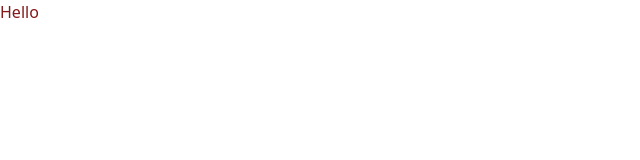
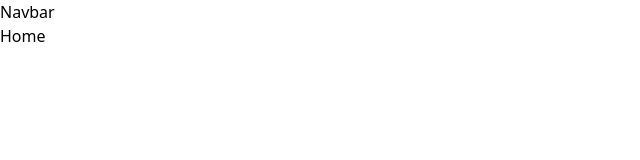
Before and after one commit to lokeshloki3/portfolio-lokesh, a React (Vite) app: page / in a window 1280 px wide. Shown: the top 160 px of the page, without its empty margins (0-640 px from the left). Built offline with nearby package versions, Linux system fonts and the light colour scheme.

Commit message:
Routes created in App

```diff
--- a/src/App.jsx
+++ b/src/App.jsx
@@ -1,11 +1,26 @@
+import React from "react";
+import { BrowserRouter as Router, Routes, Route } from "react-router-dom";
+import Home from "./pages/Home";
+import About from "./pages/About";
+import Projects from "./pages/Projects";
+import Contact from "./pages/Contact";
+import Navbar from "./components/Navbar";
 
 function App() {
 
   return (
-    <>
-      <div className='text-red-900'>Hello</div>
-    </>
-  )
+    <Router>
+      <div>
+        <Navbar />
+        <Routes>
+          <Route path="/" element={<Home />} />
+          <Route path="/about" element={<About />} />
+          <Route path="/projects" element={<Projects />} />
+          <Route path="/contact" element={<Contact />} />
+        </Routes>
+      </div>
+    </Router>
+  );
 }
 
-export default App
+export default App;
```
